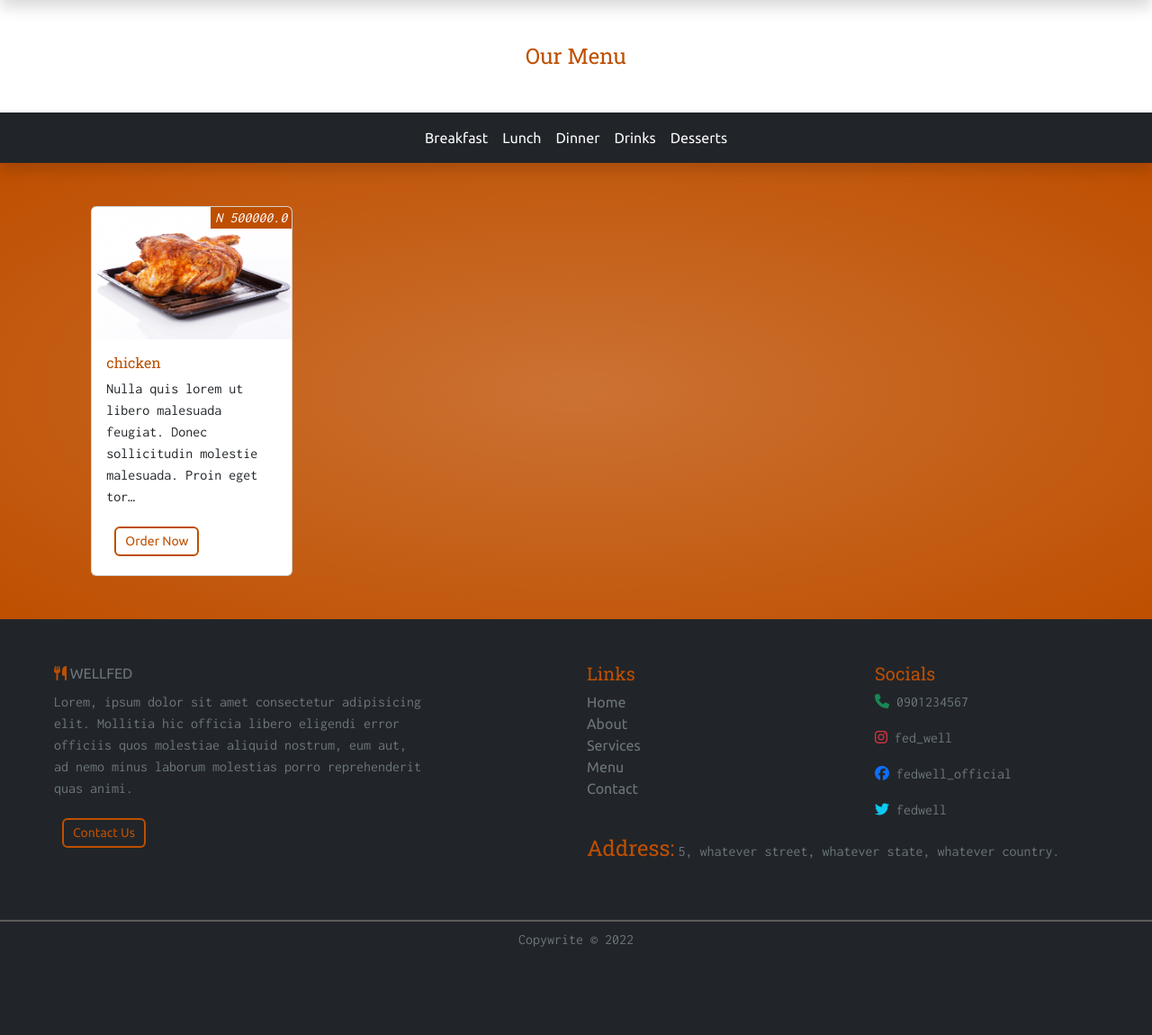
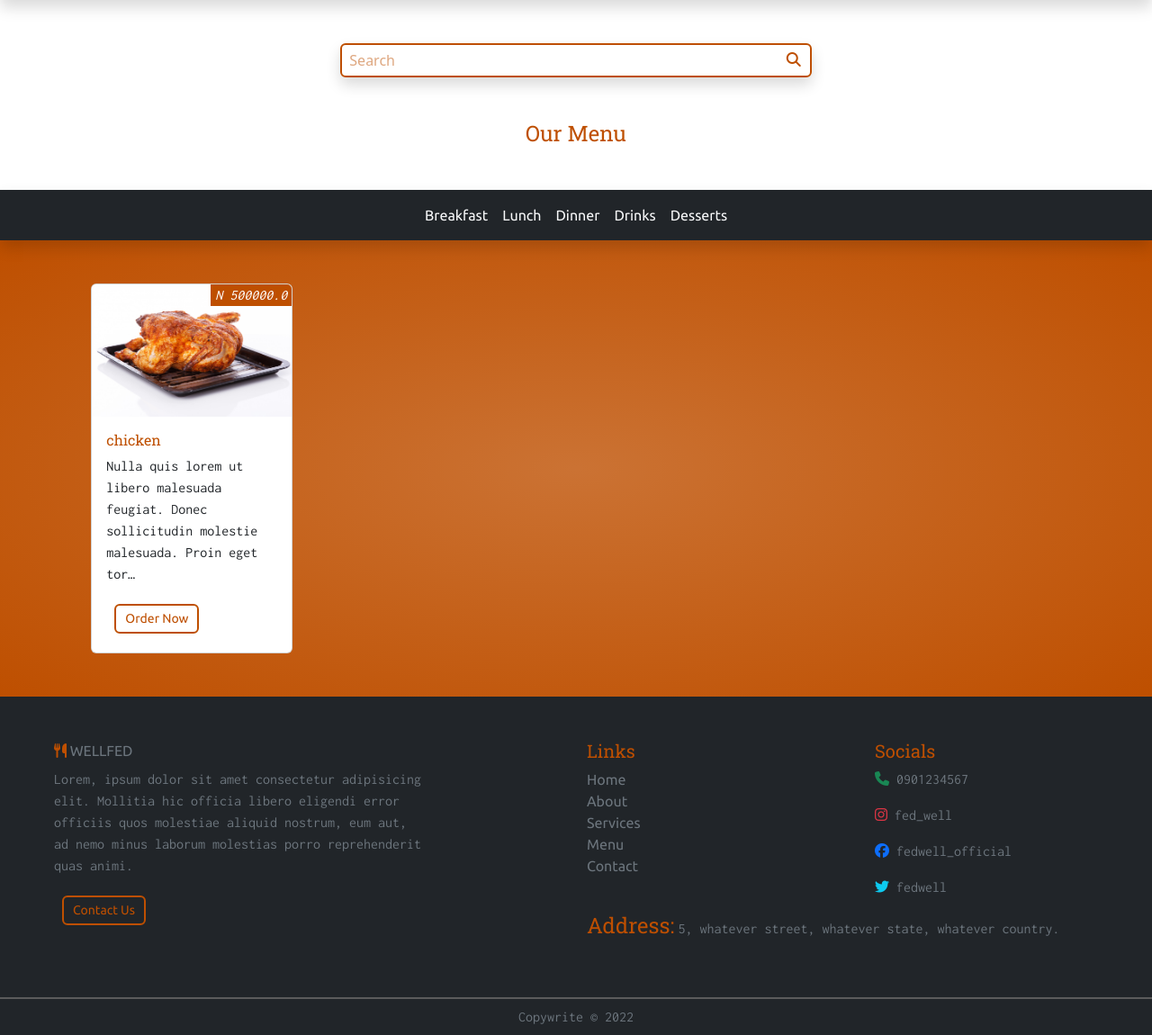
Before and after one commit to nwalipaul0911/django_restaurant_app, a Django app: page /menu/ in a window 1280 px wide. Shown: the part 59-1209 px from the top of the page at 90% size. Before the commit the page ends 1111 px from the top, so only its background shows below. Run offline with Django 3.2, Linux system fonts and the light colour scheme; data comes from the database, SQL or seed files in the repository; some libraries are stand-ins or nearby versions.

Commit message:
edited my search.html file

```diff
--- a/restaurant/templates/restaurant/menu.html
+++ b/restaurant/templates/restaurant/menu.html
@@ -8,6 +8,13 @@
 
 
 {% block main %}
+
+<div class="container-fluid pt-4">
+  <form class="mx-auto mt-4 col-5 d-flex search-form rounded ps-2 shadow" role="search" method="GET" action="{% url 'restaurant-search' %}">
+    <input class="search-input me-2" name="keyword" type="search" placeholder="Search" aria-label="Search">
+    <button class="search-btn" type="submit"><i class="fa-solid fa-magnifying-glass"></i></button>
+  </form>
+</div>
   <h4 class="text-center my-5">Our Menu</h4>
 
   <nav class="navbar navbar-expand-lg bg-dark shadow">
--- a/restaurant/templates/restaurant/order.html
+++ b/restaurant/templates/restaurant/order.html
@@ -5,7 +5,7 @@
 {% endblock title %}
 
 {% block main %}
-<div class="container-fluid">
+<div class="container-fluid pt-5">
   <div class="row">
     <div class="col-md-6 col-sm-12">
       <div class="col-10 mx-auto">
--- a/restaurant/urls.py
+++ b/restaurant/urls.py
@@ -9,4 +9,5 @@ urlpatterns = [
     path('service/', service, name='restaurant-service'),
     path('order/<int:id>', order, name='restaurant-order'),
     path('table/', table, name='restaurant-table'),
+    path('search/', search, name='restaurant-search')
 ]
--- a/restaurant/views.py
+++ b/restaurant/views.py
@@ -133,3 +133,14 @@ def order(request, id):
     'menu': menu,
   }
   return render(request, 'restaurant/order.html', context)
+
+def search(request):
+  menus = Menu.objects.all().order_by('-id')
+  if 'keyword' in request.GET:
+    keyword = request.GET['keyword']
+    if keyword:
+      menus = menus.filter(name__icontains=keyword)
+  context = {
+    'menus': menus
+  }
+  return render(request, 'restaurant/search.html', context)
--- a/static/css/style.css
+++ b/static/css/style.css
@@ -13,6 +13,7 @@ font-family: 'Ubuntu', sans-serif;
   --base-color: rgb(190, 79, 0);
   --base-color1:rgba(190, 79, 0,0.9);
   --base-color2:rgba(190, 79, 0,0.8);
+  --base-color3:rgba(190,79,0,0.5);
 }
 *{
   margin:0;
@@ -127,8 +128,32 @@ input,textarea{
   outline:none;
   padding:5px 0px;
   border:none;
-  border-bottom: 1px solid rgb(255, 255, 255);
+  border-bottom: 2px solid rgb(255, 255, 255);
   color:white;
+}
+input.search-input::placeholder{
+  color:var(--base-color3)
+}
+.search-form{
+  border: 2px solid var(--base-color);
+}
+input.search-input{
+  display:block;
+  background-color: transparent;
+  width: 100%;
+  margin:0px;
+  outline:none;
+  padding:5px 0px;
+  border:none;
+  border-bottom:none;
+  color:var(--base-color);
+}
+.search-btn{
+  color:var(--base-color);
+  border:none;
+  padding: 4px 10px;
+  background-color: transparent;
+  height:fit-content
 }
 input:focus,textarea:focus{
   background-color: rgba(255, 255, 255,0.3);
```
Also changed, not shown: restaurant/templates/restaurant/search.html (added, +53 -0 lines).
